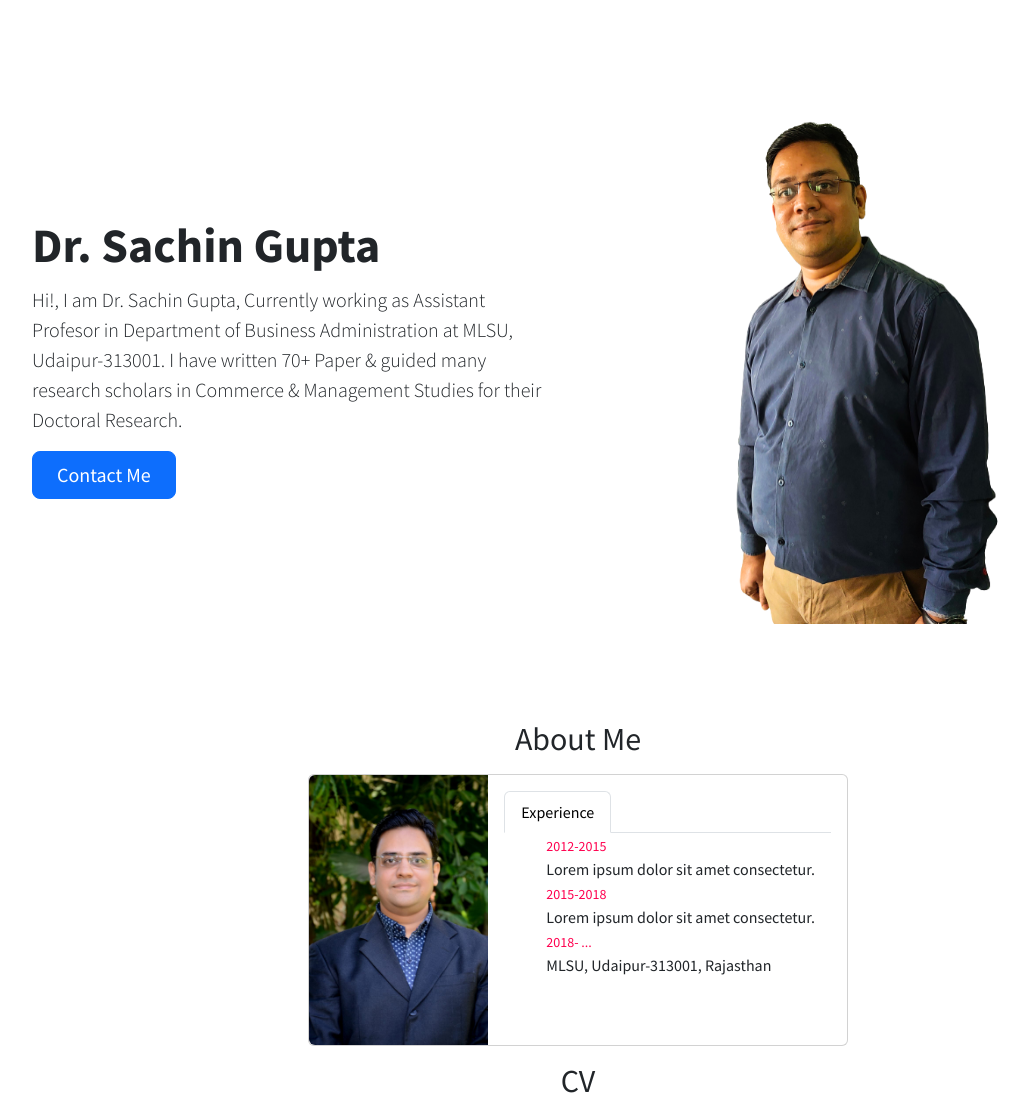
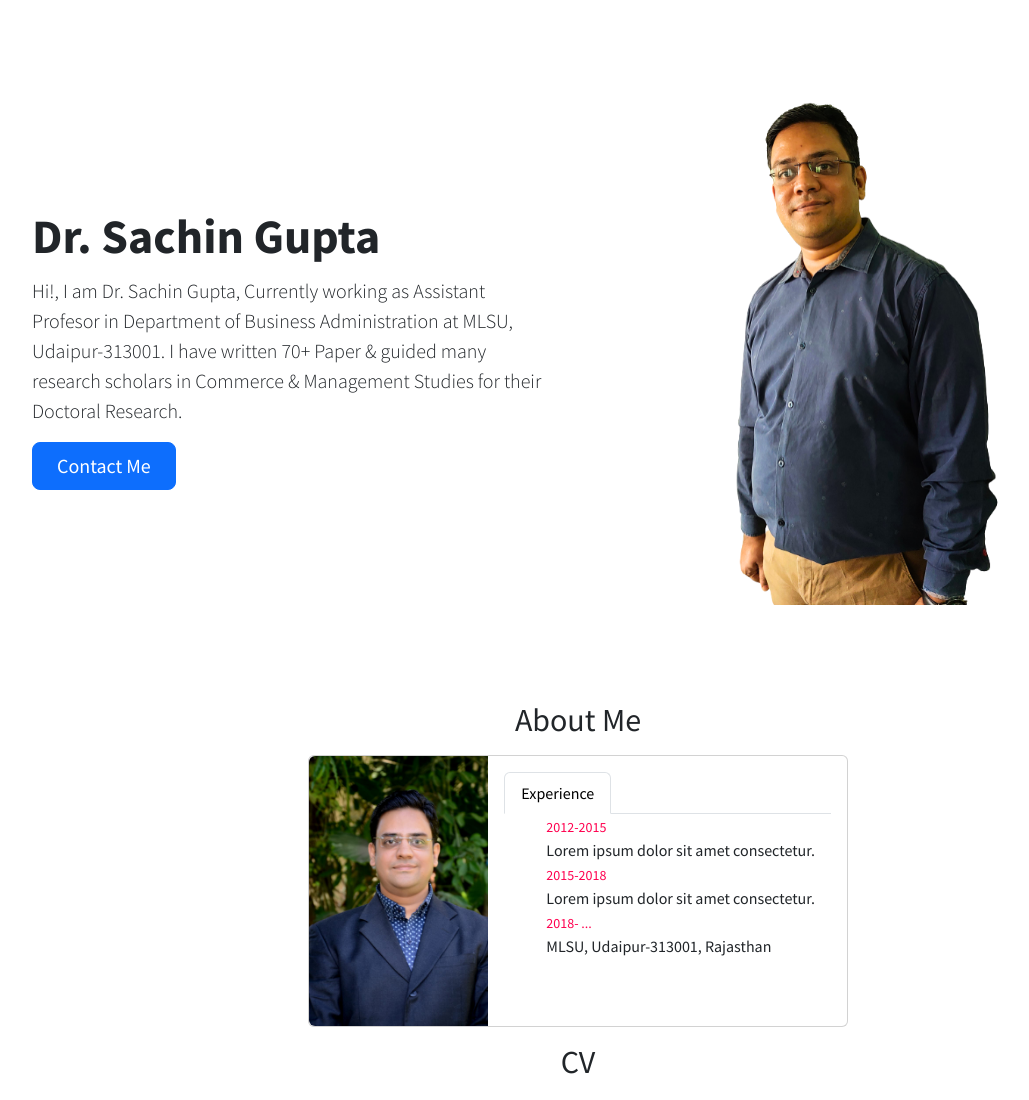
Before and after one commit to Neel-Gupta-Associates/dr_sachin_gupta, a PHP site: page / in a window 1280 px wide. Shown: the part 86-1186 px from the top of the page, without its empty margins (62-1091 px from the left). Run offline with PHP 8.4, Linux system fonts and the light colour scheme; some libraries are stand-ins or nearby versions.

Commit message:
removed margin

```diff
--- a/css/style.css
+++ b/css/style.css
@@ -25,7 +25,7 @@ html {
 }
 
 .img-hero{
-    margin-top: 19px;
+    /* margin-top: 19px; */
 }
 
 .photo_logo {
```
